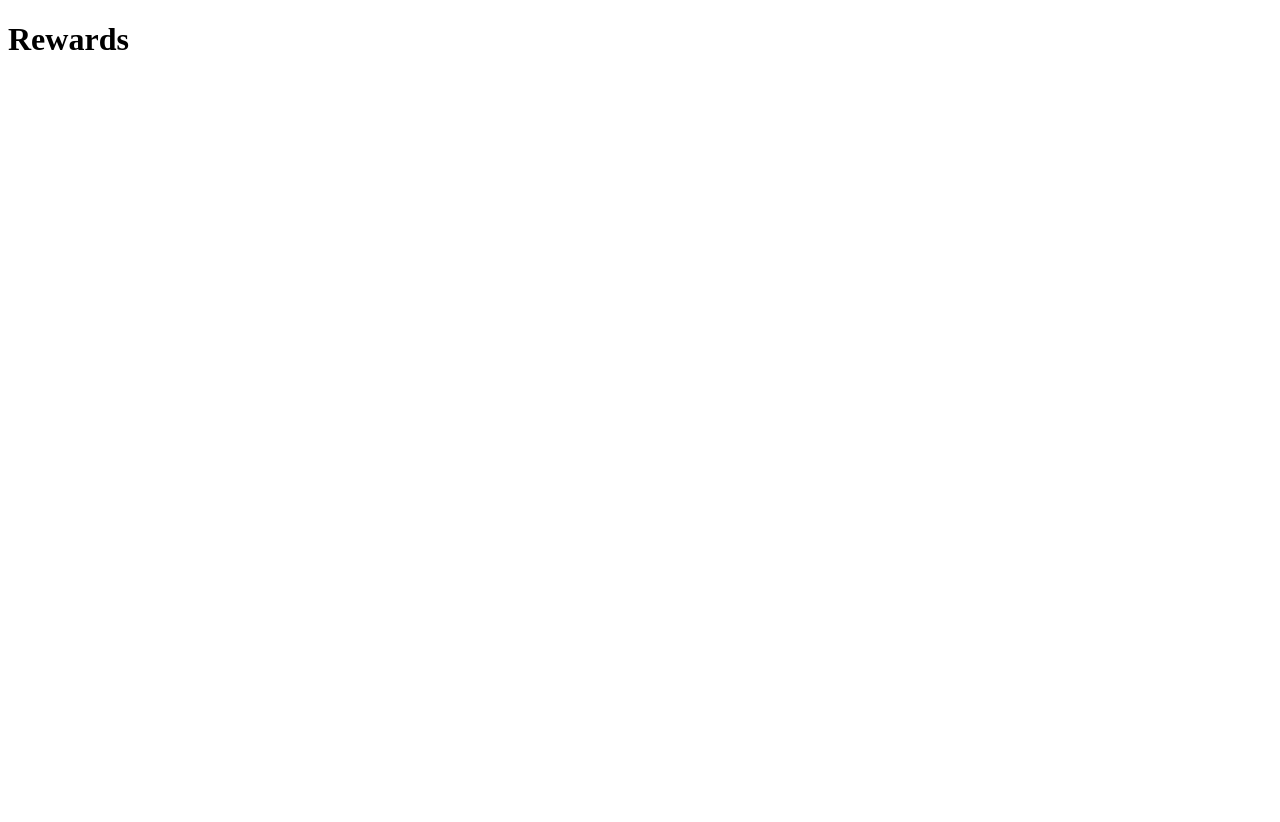
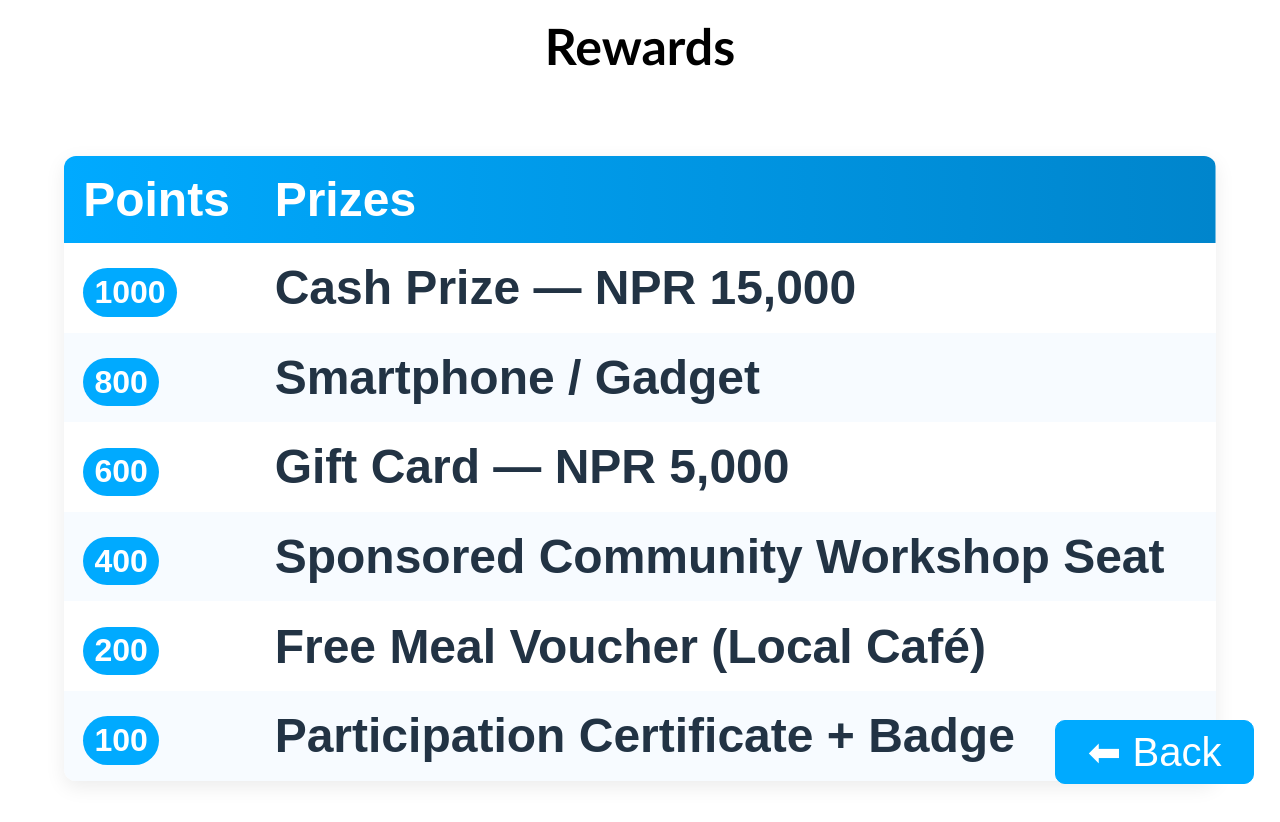
Before and after one commit to SatyamPathak2012/hackathon-community, a plain HTML site: page rewards.html in a window 1280 px wide. Before the commit the page ends 800 px from the top, so only its background shows below. Drawn offline with Linux system fonts and the light colour scheme.

Commit message:
complete

```diff
--- a/rewards.html
+++ b/rewards.html
@@ -6,9 +6,120 @@
     <title>Document</title>
 </head>
 <style>
+    *{
+        margin: 0;
+        padding: 0;
+    }
+    .Rewards{
+        font-family: 'Gill Sans', 'Gill Sans MT', Calibri, 'Trebuchet MS', sans-serif;
+        text-align: center;
+        font-size: 50px;
+        margin-top: 2vh;
+    }
+  .points-table {
+    width: 90%;
+    /* width: 80; */
+    margin: 10vh 5vw;
+    /* margin: 2rem auto; */
+    border-collapse: collapse;
+    font-family: Poppins, Arial, sans-serif;
+    background: white;
+    box-shadow: 0 6px 20px rgba(0,0,0,0.08);
+    border-radius: 12px;
+    overflow: hidden;
+  }
 
+  .points-table thead {
+    background: linear-gradient(90deg,#00aaff,#0085cc);
+    color: #fff;
+  }
+
+  .points-table th,
+  .points-table td {
+    padding: 1rem 1.2rem;
+    text-align: left;
+    font-size: 3rem;
+  }
+
+  .points-table tbody tr:nth-child(even) {
+    background: #f7fbff;
+  }
+
+  .points-table tbody tr:hover {
+    transform: translateX(6px);
+    transition: transform .15s ease;
+    background: #eef9ff;
+  }
+
+  .points-badge {
+    display: inline-block;
+    padding: .35rem .7rem;
+    border-radius: 999px;
+    background: #00aaff;
+    color: white;
+    font-weight: 600;
+    font-size: 2rem;
+  }
+
+  .prize {
+    font-weight: 600;
+    color: #234;
+  }
+  .backbtn{
+    font-size: 40px;
+    /* color: white; */
+    /* text-decoration: none; */
+    background-color: #00aaff;
+    border: 1px solid #00aaff;
+    border-radius: 10px;
+    padding: 0.5rem 2rem;
+    position: absolute;
+    bottom: 2vh;
+    right: 2vw;
+  }
+  .a1{
+    color: white;
+    text-decoration: none;
+  }
 </style>
 <body>
     <h1 class="Rewards">Rewards</h1>
+
+    <table class="points-table" aria-label="Points and Prizes">
+  <thead>
+    <tr>
+      <th>Points</th>
+      <th>Prizes</th>
+    </tr>
+  </thead>
+  <tbody>
+    <tr>
+      <td><span class="points-badge">1000</span></td>
+      <td class="prize">Cash Prize — NPR 15,000</td>
+    </tr>
+    <tr>
+      <td><span class="points-badge">800</span></td>
+      <td class="prize">Smartphone / Gadget</td>
+    </tr>
+    <tr>
+      <td><span class="points-badge">600</span></td>
+      <td class="prize">Gift Card — NPR 5,000</td>
+    </tr>
+    <tr>
+      <td><span class="points-badge">400</span></td>
+      <td class="prize">Sponsored Community Workshop Seat</td>
+    </tr>
+    <tr>
+      <td><span class="points-badge">200</span></td>
+      <td class="prize">Free Meal Voucher (Local Café)</td>
+    </tr>
+    <tr>
+      <td><span class="points-badge">100</span></td>
+      <td class="prize">Participation Certificate + Badge</td>
+    </tr>
+  </tbody>
+</table>
+
+<button class="backbtn"><a class="a1" href="index.html">⬅ Back</a></button>
 </body>
 </html>
--- a/style.css
+++ b/style.css
@@ -79,7 +79,7 @@
     bottom: 10vh;
 }
 .img{
-    border-radius: 10px;
+    border-radius: 20px;
     position: relative;
     width: 80vh;
     left: 40vw;
```
Also changed, not shown: scirpt.js (+0 -9 lines).
